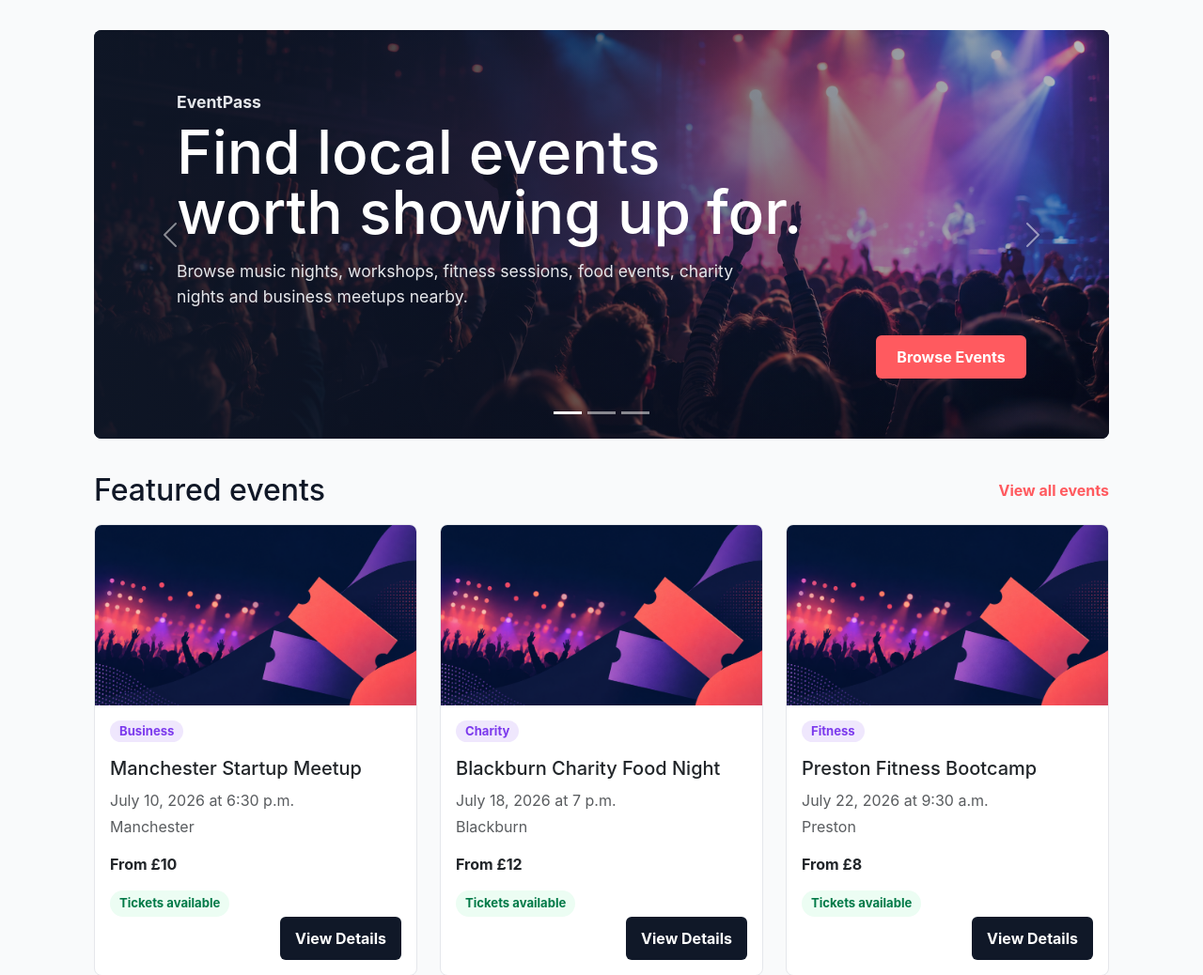
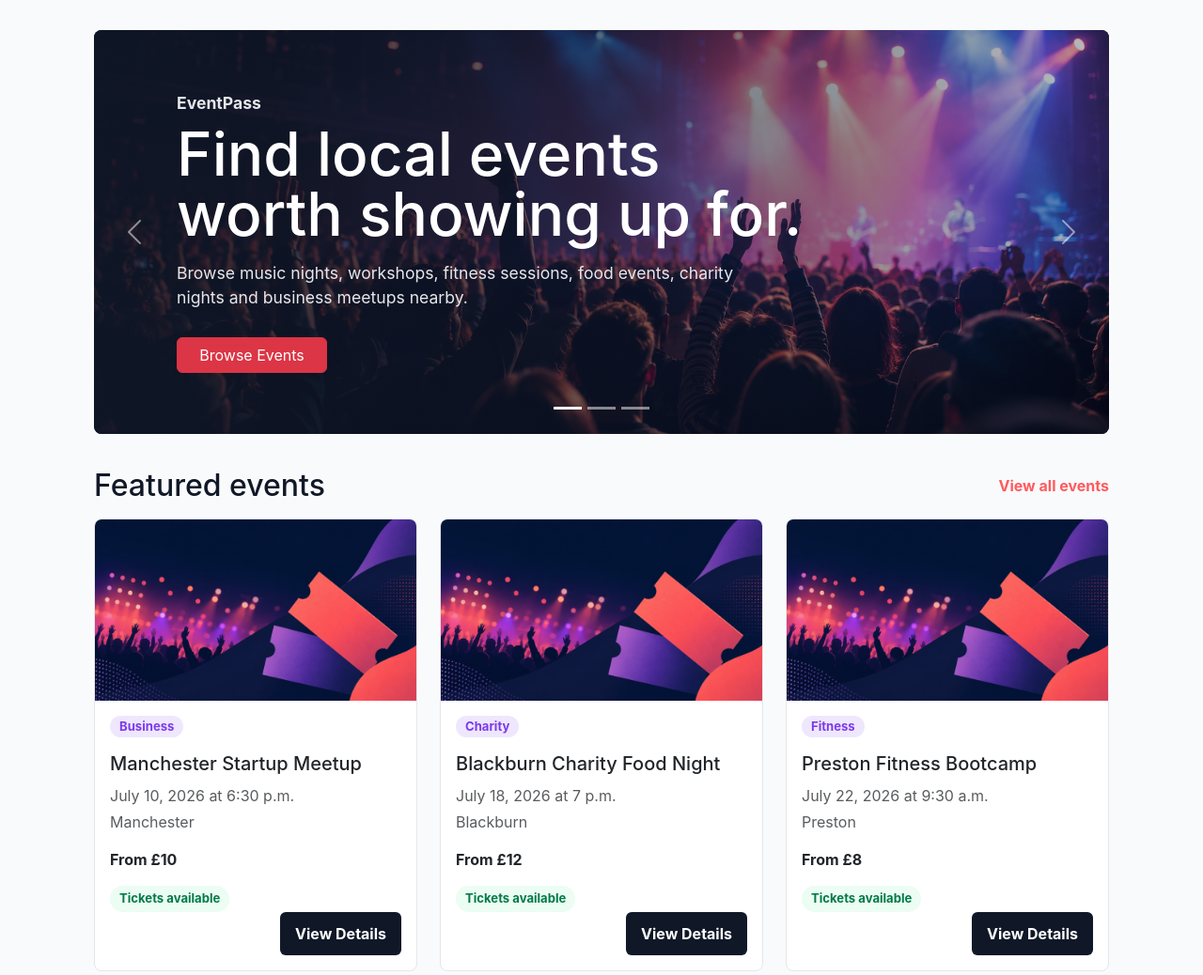
Before and after one commit to bankaiogx/eventpass, a Django app: page / in a window 1280 px wide. Shown: the part 86-1124 px from the top of the page at 94% size. Run offline with Django 5.2, Linux system fonts and the light colour scheme; data comes from the database, SQL or seed files in the repository.

Commit message:
fix carousel buttons

```diff
--- a/static/css/style.css
+++ b/static/css/style.css
@@ -146,6 +146,7 @@
     content: "";
     inset: 0;
     position: absolute;
+    z-index: 0;
 }
 
 .carousel-panel {
@@ -156,7 +157,7 @@
     min-height: 430px;
     padding: 64px 88px;
     position: relative;
-    z-index: 1;
+    z-index: 2;
 }
 
 .carousel-panel h1 {
@@ -172,9 +173,17 @@
     max-width: 600px;
 }
 
-.carousel-panel .button {
+.hero-button {
     margin-top: 12px;
     min-width: 160px;
+    position: relative;
+    z-index: 3;
+}
+
+.home-carousel .carousel-control-prev,
+.home-carousel .carousel-control-next {
+    width: 8%;
+    z-index: 2;
 }
 
 .home-section {
--- a/templates/base.html
+++ b/templates/base.html
@@ -8,7 +8,7 @@
     <title>{% block title %}EventPass{% endblock %}</title>
     <link href="https://cdn.jsdelivr.net/npm/bootstrap@5.3.6/dist/css/bootstrap.min.css" rel="stylesheet" integrity="sha384-4Q6Gf2aSP4eDXB8Miphtr37CMZZQ5oXLH2yaXMJ2w8e2ZtHTl7GptT4jmndRuHDT" crossorigin="anonymous">
     <link rel="stylesheet" href="https://cdn.jsdelivr.net/npm/bootstrap-icons@1.13.1/font/bootstrap-icons.min.css">
-    <link rel="stylesheet" href="{% static 'css/style.css' %}?v=4">
+    <link rel="stylesheet" href="{% static 'css/style.css' %}?v=5">
 </head>
 <body>
     <header class="site-header">
--- a/templates/events/home.html
+++ b/templates/events/home.html
@@ -17,7 +17,7 @@
                 <p class="eyebrow">EventPass</p>
                 <h1>Find local events worth showing up for.</h1>
                 <p>Browse music nights, workshops, fitness sessions, food events, charity nights and business meetups nearby.</p>
-                <a class="button" href="{% url 'event_list' %}">Browse Events</a>
+                <a class="btn btn-danger hero-button" href="{% url 'event_list' %}">Browse Events</a>
             </div>
         </div>
 
@@ -26,7 +26,7 @@
                 <p class="eyebrow">Local listings</p>
                 <h1>Search by category, city and price.</h1>
                 <p>Use filters to narrow down what you want and quickly compare local events before booking.</p>
-                <a class="button" href="{% url 'event_list' %}">View Events</a>
+                <a class="btn btn-danger hero-button" href="{% url 'event_list' %}">View Events</a>
             </div>
         </div>
 
@@ -35,7 +35,7 @@
                 <p class="eyebrow">Easy booking</p>
                 <h1>Choose tickets and complete checkout.</h1>
                 <p>Select the ticket type you want, pay through Stripe test checkout and view your booking afterwards.</p>
-                <a class="button" href="{% url 'event_list' %}">Explore Events</a>
+                <a class="btn btn-danger hero-button" href="{% url 'event_list' %}">Explore Events</a>
             </div>
         </div>
     </div>
```
